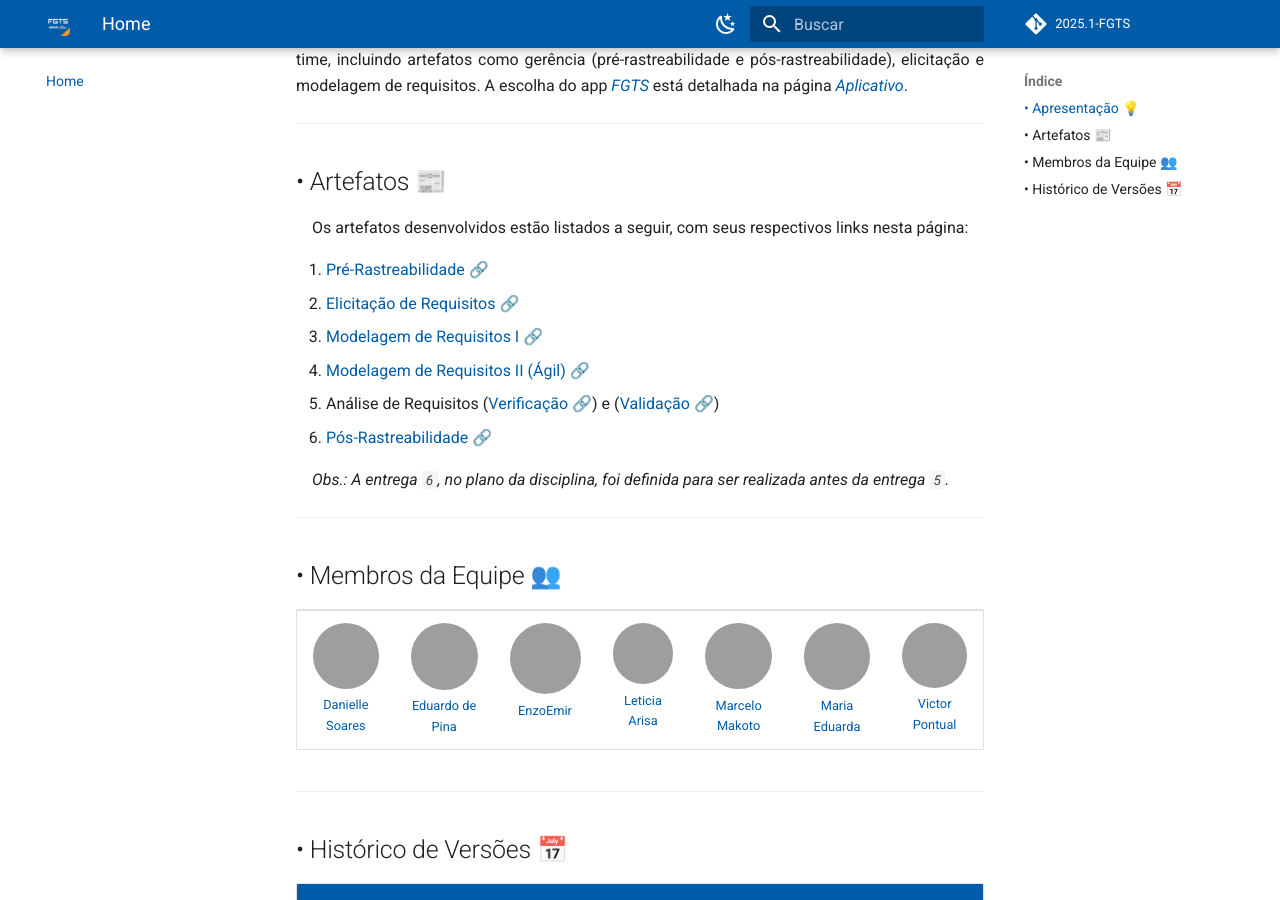
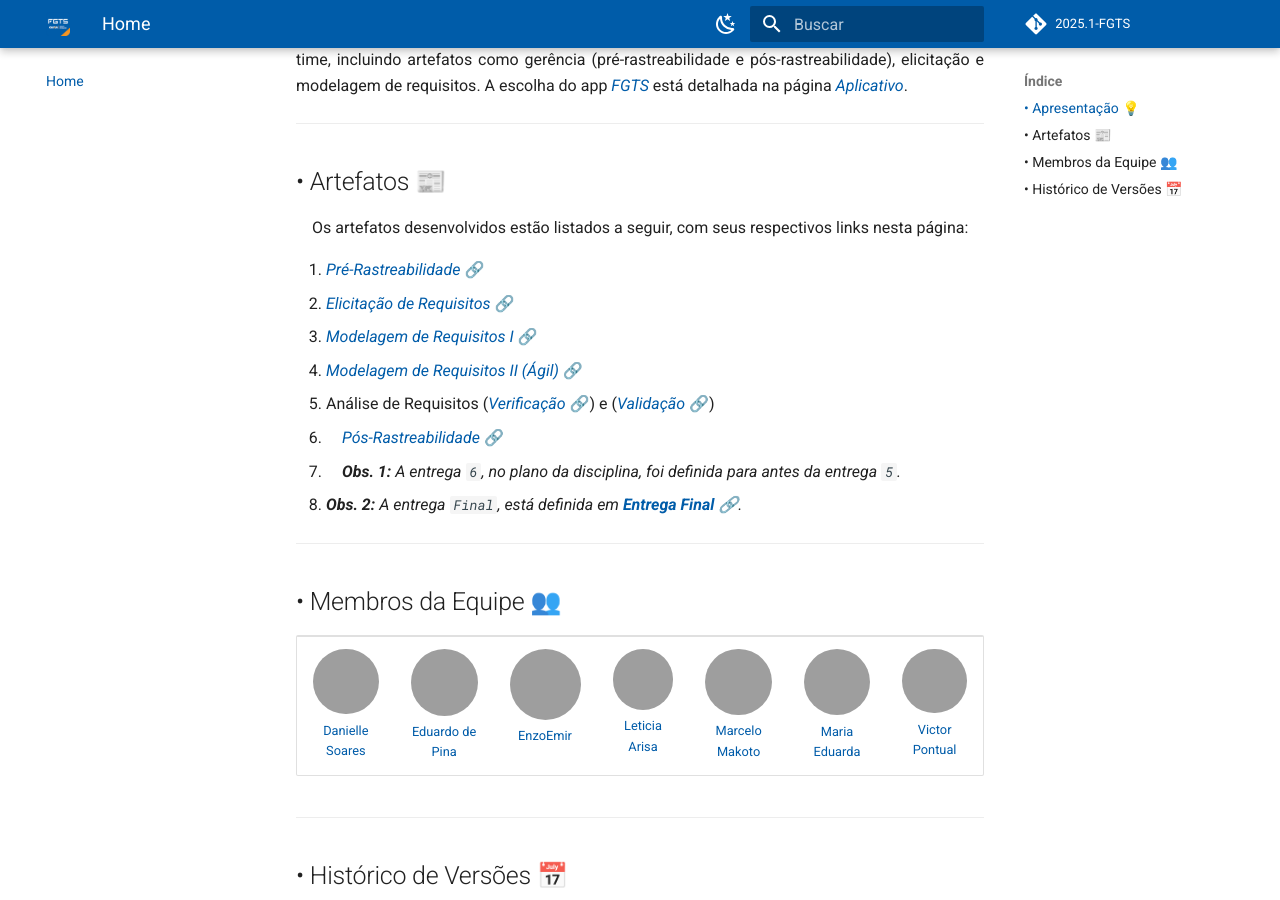
Before and after one commit to eduardodpms/REQ-FGTS, an MkDocs documentation site: the page built from docs/index.md, in a window 1280 px wide and 900 px high, scrolled down 630 px, cut to the strip 0-900 px from the top of the window. Built offline with MkDocs 1.6.1 and Material for MkDocs 9.7.7, drawn with Linux system fonts in a browser that asks for light colours; comment, search, counter and statistics services are not loaded; grey boxes are pictures that could not be loaded.

Commit message:
docs: atualizar index.md

```diff
--- a/docs/index.md
+++ b/docs/index.md
@@ -9,7 +9,7 @@
 
 ## • Apresentação 💡
 
-Neste site está hospedada toda a documentação referente às atividades desenvolvidas pelo [***Grupo 07***](#membros-da-equipe) na disciplina de "*Requisitos de Software*", da [*Universidade de Brasília* (*FCTE*)](https://fcte.unb.br) no 1° período de 2025. Nesse contexto,  verifica-se o processo de desenvolvimento das atividades pelo time, incluindo artefatos como gerência (pré-rastreabilidade e pós-rastreabilidade), elicitação e modelagem de requisitos. A escolha do app [*FGTS*](https://www.caixa.gov.br/atendimento/aplicativos/fgts/Paginas/default.aspx) está detalhada na página [*Aplicativo*](Planejamento/Aplicativo.md).
+Neste site está hospedada toda a documentação referente às atividades desenvolvidas pelo [***Grupo 07***](#membros-da-equipe) na disciplina de "*Requisitos de Software*", da [*Universidade de Brasília* (*FCTE*)](https://fcte.unb.br) no 1° período de 2025. Nesse contexto, verifica-se o processo de desenvolvimento das atividades pelo time, incluindo artefatos como gerência (pré-rastreabilidade e pós-rastreabilidade), elicitação e modelagem de requisitos. A escolha do app [*FGTS*](https://www.caixa.gov.br/atendimento/aplicativos/fgts/Paginas/default.aspx) está detalhada na página [*Aplicativo*](Planejamento/Aplicativo.md).
 
 ---
 
@@ -17,14 +17,16 @@ Neste site está hospedada toda a documentação referente às atividades desenv
 
 Os artefatos desenvolvidos estão listados a seguir, com seus respectivos links nesta página:
 
-1. [Pré-Rastreabilidade 🔗](https://requisitos-de-software.github.io/2025.1-FGTS/Pre-Rastreabilidade/Rich-Picture/)
-2. [Elicitação de Requisitos 🔗](https://requisitos-de-software.github.io/2025.1-FGTS/Elicitacao/Perfil-de-Usuario/)
-3. [Modelagem de Requisitos I 🔗](https://requisitos-de-software.github.io/2025.1-FGTS/Modelagem-I/Diagrama/)
-4. [Modelagem de Requisitos II (Ágil) 🔗](https://requisitos-de-software.github.io/2025.1-FGTS/Modelagem-II/NFR-Framework/)
-5. Análise de Requisitos ([Verificação 🔗](https://requisitos-de-software.github.io/2025.1-FGTS/Verificacao/planejamento-geral/)) e ([Validação 🔗](https://requisitos-de-software.github.io/2025.1-FGTS/Validacao/Prototipacao/))
-6. [Pós-Rastreabilidade 🔗](https://requisitos-de-software.github.io/2025.1-FGTS/Pos-Rastreabilidade/Matriz-de-Rastreabilidade/)
+1. [*Pré-Rastreabilidade* 🔗](https://requisitos-de-software.github.io/2025.1-FGTS/Pre-Rastreabilidade/Rich-Picture/)
+2. [*Elicitação de Requisitos* 🔗](https://requisitos-de-software.github.io/2025.1-FGTS/Elicitacao/Perfil-de-Usuario/)
+3. [*Modelagem de Requisitos I* 🔗](https://requisitos-de-software.github.io/2025.1-FGTS/Modelagem-I/Diagrama/)
+4. [*Modelagem de Requisitos II (Ágil)* 🔗](https://requisitos-de-software.github.io/2025.1-FGTS/Modelagem-II/NFR-Framework/)
+5. Análise de Requisitos ([*Verificação* 🔗](https://requisitos-de-software.github.io/2025.1-FGTS/Verificacao/planejamento-geral/)) e ([*Validação* 🔗](https://requisitos-de-software.github.io/2025.1-FGTS/Validacao/Prototipacao/))
+6. [*Pós-Rastreabilidade* 🔗](https://requisitos-de-software.github.io/2025.1-FGTS/Pos-Rastreabilidade/Matriz-de-Rastreabilidade/)
 
-*Obs.: A entrega `6`, no plano da disciplina, foi definida para ser realizada antes da entrega `5`.*
+- ***Obs. 1:** A entrega `6`, no plano da disciplina, foi definida para antes da entrega `5`.*
+- ***Obs. 2:** A entrega `Final`, está definida em [**Entrega Final** 🔗](https://requisitos-de-software.github.io/2025.1-FGTS/Final/Execucao/).*
+
 
 ---
 
```
